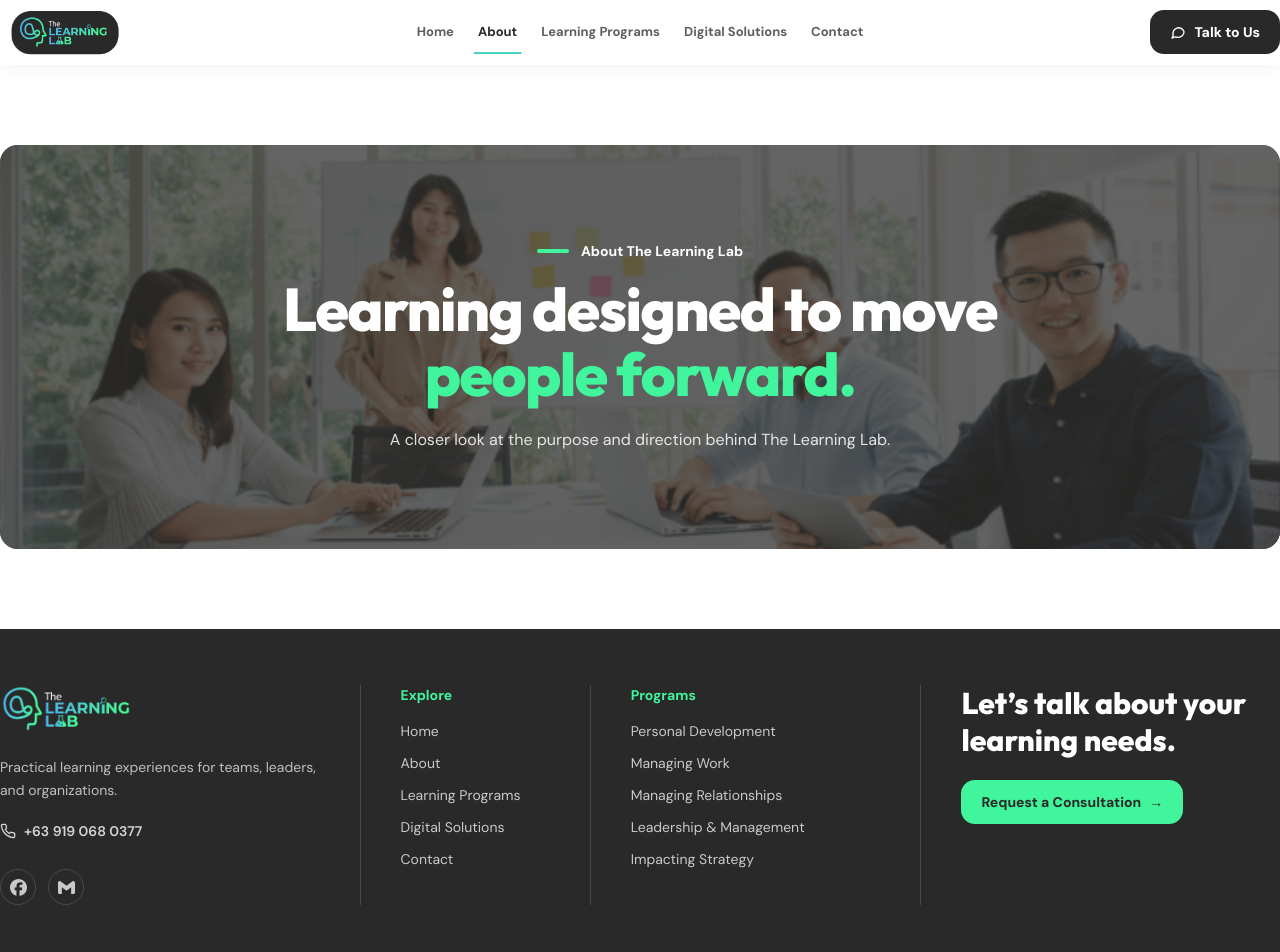
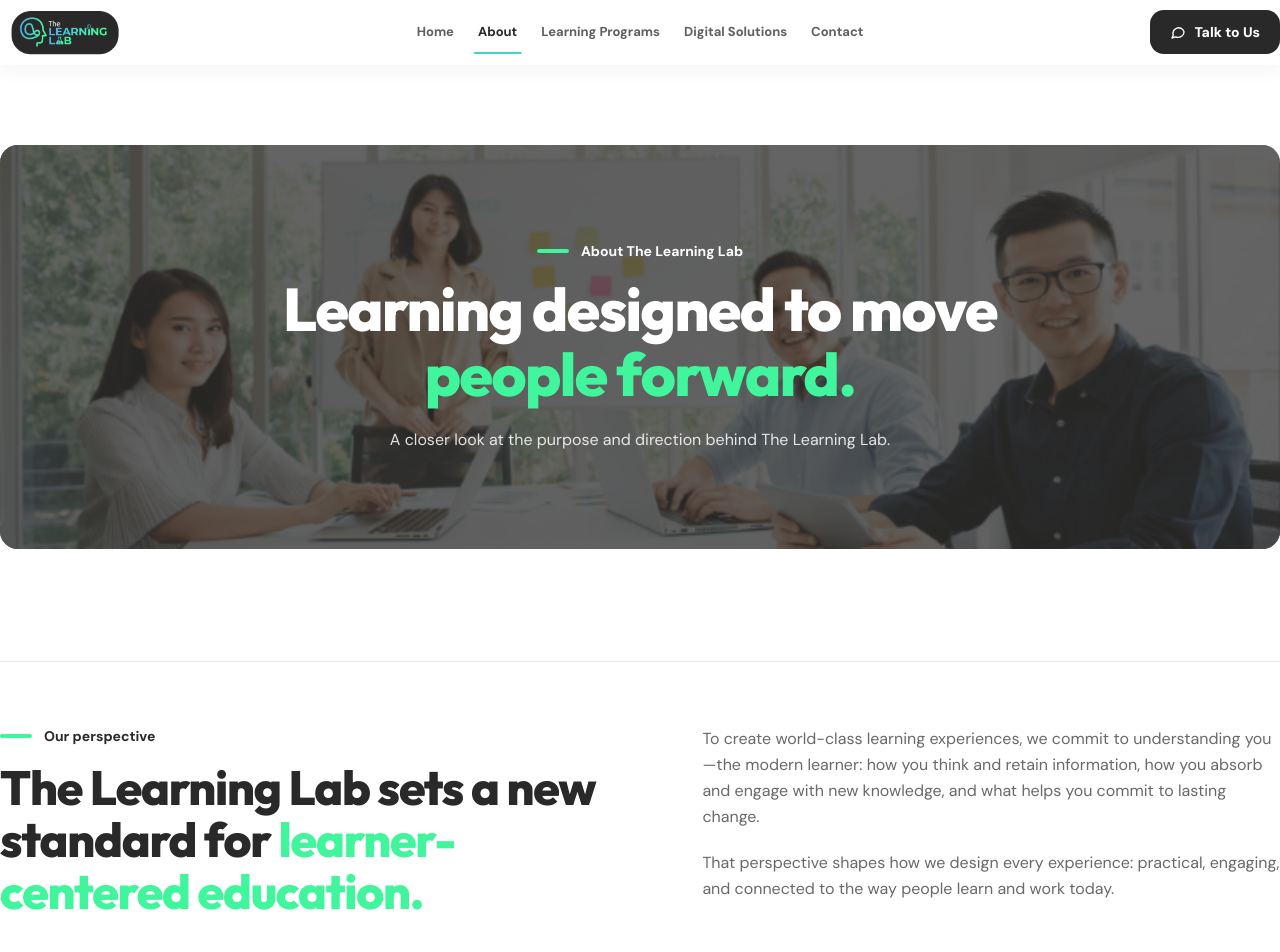
Before and after one commit to gabzy0423/The-Learning-Lab, a Next.js app: page /about in a window 1280 px wide. Shown: the top 952 px of the page. Built offline with nearby package versions, Linux system fonts and the light colour scheme.

Commit message:
Add learner centered About intro

```diff
--- a/app/about/page.tsx
+++ b/app/about/page.tsx
@@ -26,6 +26,28 @@ export default function AboutPage() {
           </p>
         </div>
       </section>
+
+      <section className="mt-20 border-t border-brand-charcoal/10 pt-12 lg:mt-28 lg:pt-16" aria-labelledby="learner-centered-heading">
+        <div className="grid gap-8 lg:grid-cols-[1.05fr_0.95fr] lg:gap-16">
+          <div>
+            <p className="flex items-center gap-3 text-sm font-bold text-brand-charcoal">
+              <span aria-hidden="true" className="h-1 w-8 rounded-full bg-brand-mint-green" />
+              Our perspective
+            </p>
+            <h2 id="learner-centered-heading" className="mt-4 max-w-2xl font-heading text-3xl font-extrabold leading-[1.08] tracking-tight sm:text-4xl lg:text-5xl">
+              The Learning Lab sets a new standard for <span className="text-brand-mint-green">learner-centered education.</span>
+            </h2>
+          </div>
+          <div className="space-y-5 text-base leading-relaxed text-brand-charcoal/70">
+            <p>
+              To create world-class learning experiences, we commit to understanding you—the modern learner: how you think and retain information, how you absorb and engage with new knowledge, and what helps you commit to lasting change.
+            </p>
+            <p>
+              That perspective shapes how we design every experience: practical, engaging, and connected to the way people learn and work today.
+            </p>
+          </div>
+        </div>
+      </section>
     </main>
   );
 }
```
Also changed, not shown: 1 other file (tests, documents, lock files or other folders).
